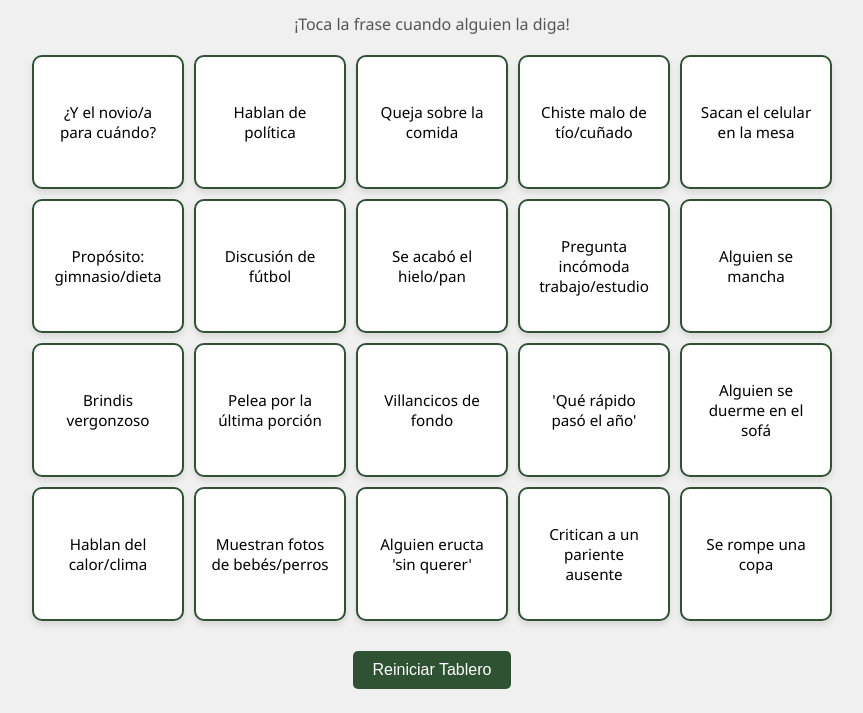
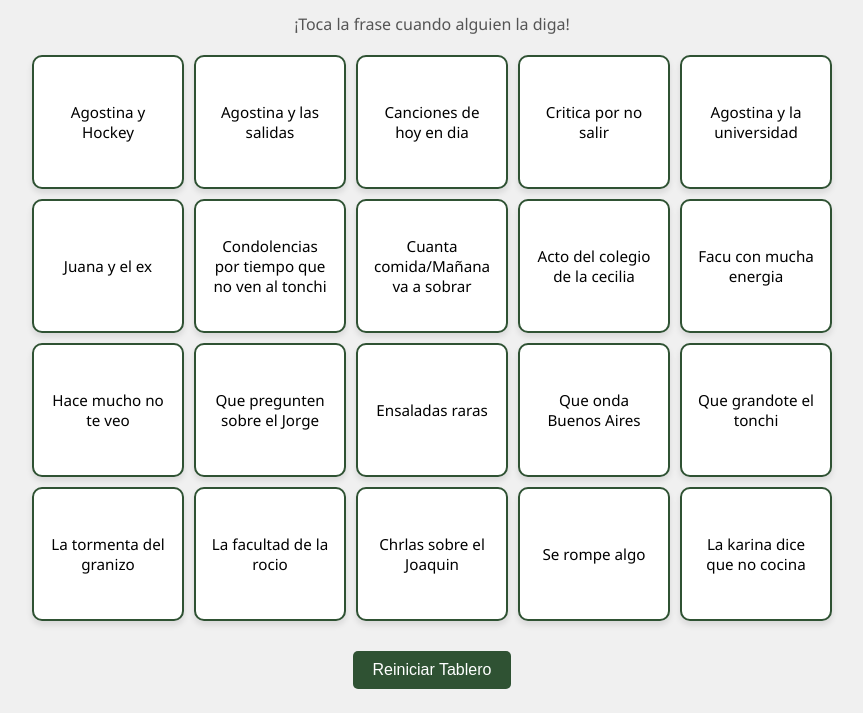
Before and after one commit to diablo0olbaid/bingonavidad, a plain HTML site: page index.html in a window 1280 px wide. Shown: the part 87-800 px from the top of the page, without its empty margins (208-1071 px from the left). Drawn offline with Linux system fonts and the light colour scheme.

Commit message:
Update index.html

```diff
--- a/index.html
+++ b/index.html
@@ -89,26 +89,26 @@
     <script>
         // Aquí están las frases que generamos
         const phrases = [
-            "¿Y el novio/a para cuándo?",
-            "Hablan de política",
-            "Queja sobre la comida",
-            "Chiste malo de tío/cuñado",
-            "Sacan el celular en la mesa",
-            "Propósito: gimnasio/dieta",
-            "Discusión de fútbol",
-            "Se acabó el hielo/pan",
-            "Pregunta incómoda trabajo/estudio",
-            "Alguien se mancha",
-            "Brindis vergonzoso",
-            "Pelea por la última porción",
-            "Villancicos de fondo",
-            "'Qué rápido pasó el año'",
-            "Alguien se duerme en el sofá",
-            "Hablan del calor/clima",
-            "Muestran fotos de bebés/perros",
-            "Alguien eructa 'sin querer'",
-            "Critican a un pariente ausente",
-            "Se rompe una copa"
+            "Agostina y Hockey",
+            "Agostina y las salidas",
+            "Canciones de hoy en dia",
+            "Critica por no salir",
+            "Agostina y la universidad",
+            "Juana y el ex",
+            "Condolencias por tiempo que no ven al tonchi",
+            "Cuanta comida/Mañana va a sobrar",
+            "Acto del colegio de la cecilia",
+            "Facu con mucha energia",
+            "Hace mucho no te veo",
+            "Que pregunten sobre el Jorge",
+            "Ensaladas raras",
+            "Que onda Buenos Aires",
+            "Que grandote el tonchi",
+            "La tormenta del granizo",
+            "La facultad de la rocio",
+            "Chrlas sobre el Joaquin",
+            "Se rompe algo",
+            "La karina dice que no cocina"
         ];
 
         const board = document.getElementById('bingoBoard');
```
